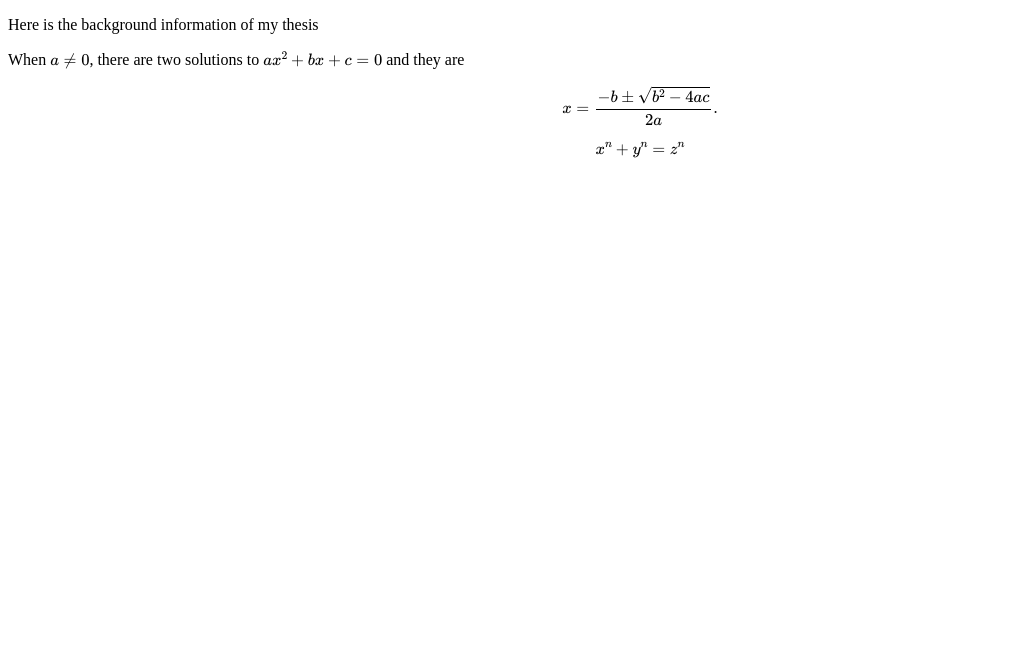
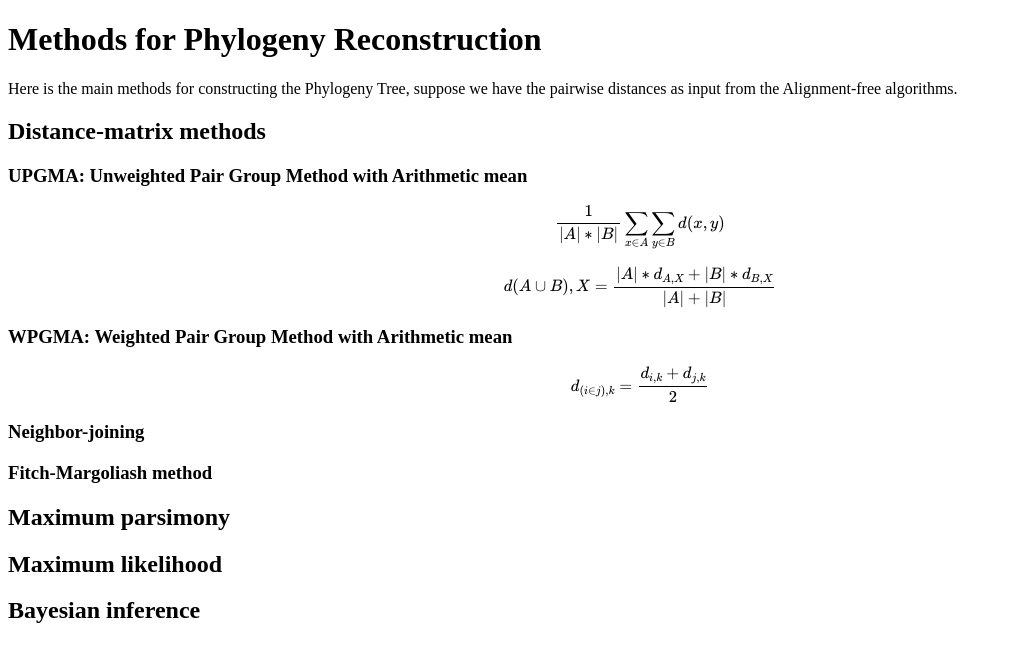
Before and after one commit to garrison-chen/Master-Thesis, a plain HTML site: page methods-phylogeny.html in a window 1280 px wide. Shown: the whole page, without its empty margins (0-1012 px from the left). Drawn offline with nearby package versions, Linux system fonts and the light colour scheme.

Commit message:
update methods page

```diff
--- a/methods-phylogeny.html
+++ b/methods-phylogeny.html
@@ -9,16 +9,45 @@
 </head>
 <body>
 
-<p>Here is the background information of my thesis</p>
-
+<h1>Methods for Phylogeny Reconstruction</h1>
 <p>
-    When \(a \ne 0\), there are two solutions to \(ax^2 + bx + c = 0\) and they are
-    \[x = {-b \pm \sqrt{b^2-4ac} \over 2a}.\]
+    Here is the main methods for constructing the Phylogeny Tree, suppose we have
+    the pairwise distances as input from the Alignment-free algorithms.
 </p>
 
+
+
+
+<h2>Distance-matrix methods</h2>
+<h3>UPGMA: Unweighted Pair Group Method with Arithmetic mean</h3>
 <p>
-    \[ x^n + y^n = z^n \]
+    \[ \frac{1}{|A|*|B|}\sum_{x \in A}\sum_{y \in B}d(x,y) \]
+    \[ d(A \cup B),X = \frac{|A|*d_{A,X} + |B|*d_{B,X}}{|A| + |B|} \]
+</p>
 
+<h3>WPGMA: Weighted Pair Group Method with Arithmetic mean</h3>
+<p>
+    \[ d_{(i \in j),k} = \frac{d_{i,k} + d_{j,k}}{2} \]
+</p>
+
+<h3>Neighbor-joining</h3>
+
+
+<h3>Fitch-Margoliash method</h3>
+
+
+
+
+<h2>Maximum parsimony</h2>
+
+
+
+
+<h2>Maximum likelihood</h2>
+
+
+
+<h2>Bayesian inference</h2>
 
 </body>
 </html>
```
Also changed, not shown: Alignment-free-tools.html (+5 -1 lines).
